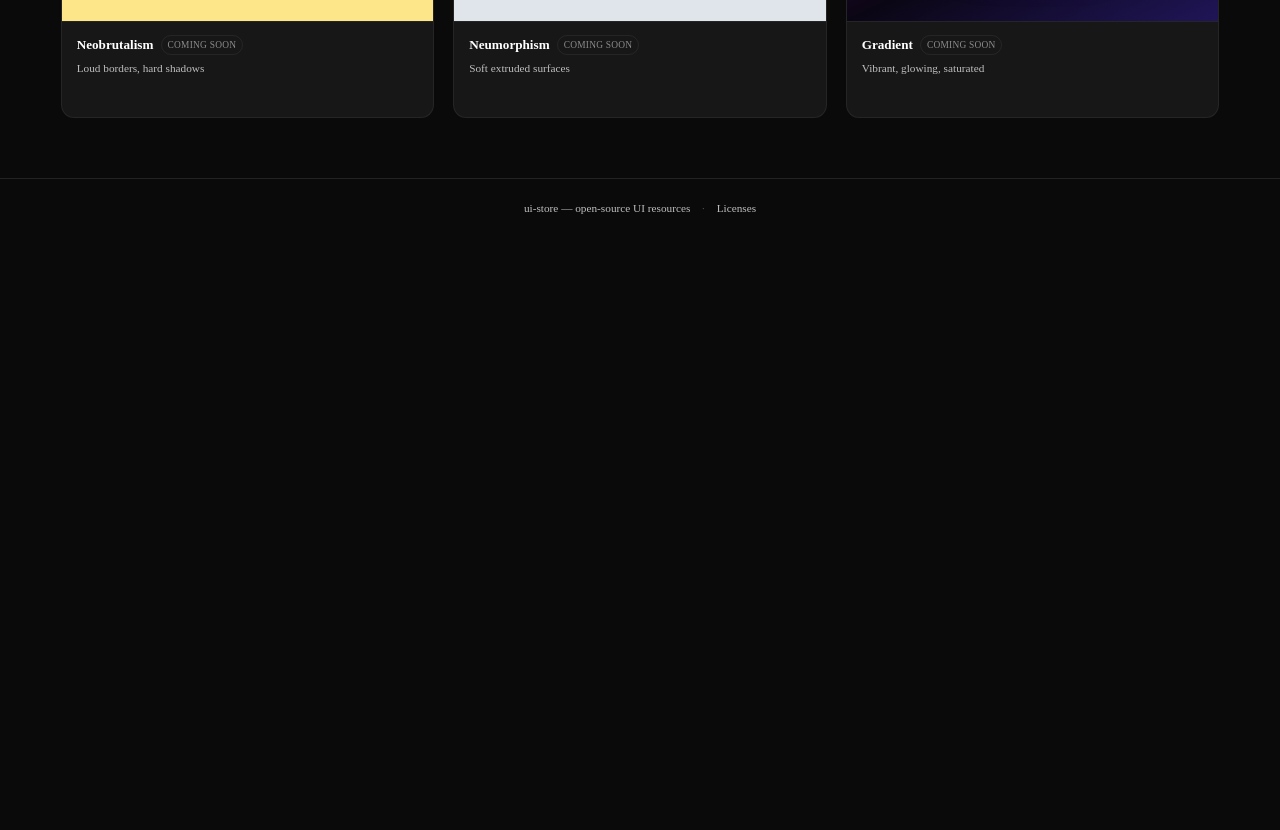
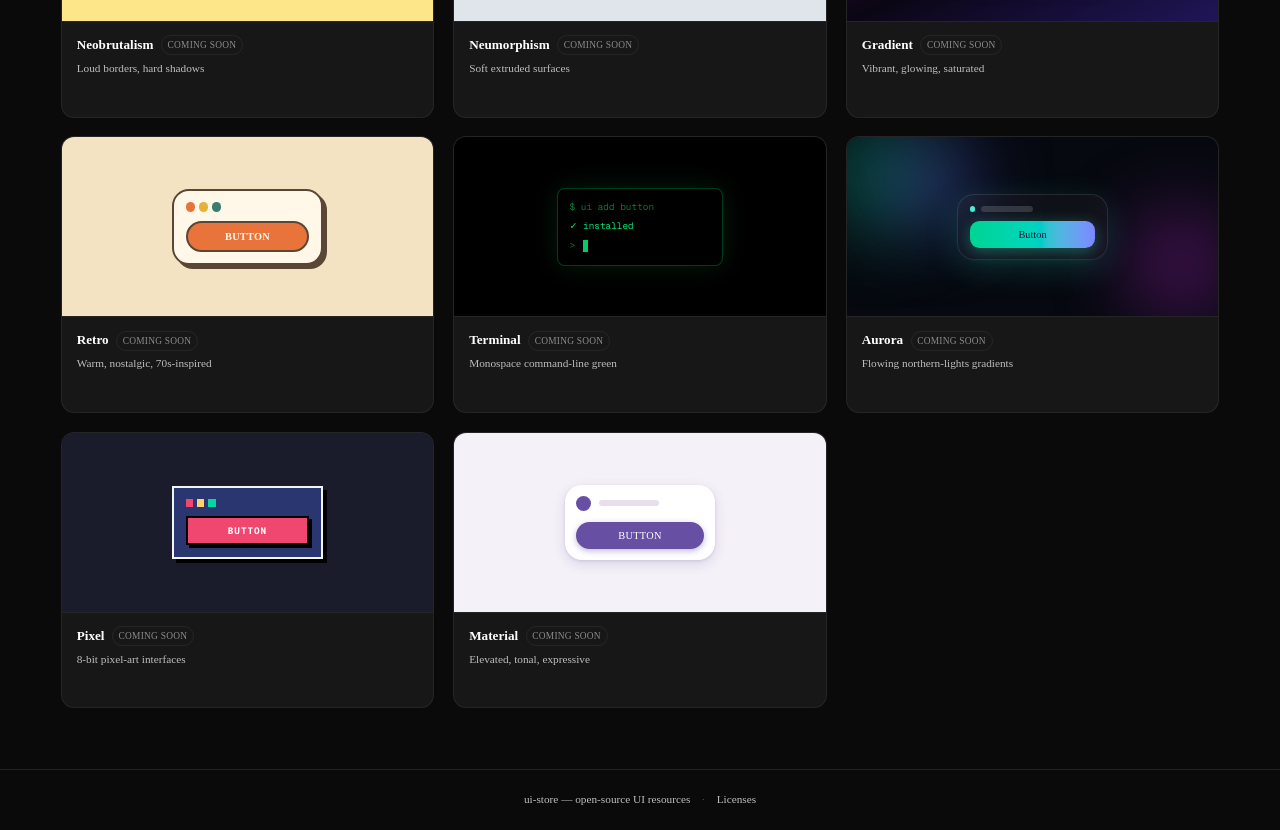
Before and after one commit to kophaiqui/ui-store, a Next.js app: page /style in a window 1280 px wide. Shown: the part 700-1530 px from the top of the page. Before the commit the page ends 939 px from the top, so only its background shows below. Built offline with nearby package versions, Linux system fonts and the light colour scheme.

Commit message:
feat(ui): add five more styles to the gallery
- add Retro, Terminal, Aurora, Pixel, and Material as coming-soon styles
- each ships a distinct representative demo card

```diff
--- a/components/shared/StyleDemo.tsx
+++ b/components/shared/StyleDemo.tsx
@@ -126,6 +126,90 @@ function GradientDemo() {
   );
 }
 
+function RetroDemo() {
+  return (
+    <div className="flex h-full w-full items-center justify-center bg-[#f3e3c3]">
+      <div className="relative w-40 rounded-2xl border-2 border-[#5b4636] bg-[#fff7e8] p-3 shadow-[4px_4px_0_0_#5b4636]">
+        <div className="mb-2.5 flex items-center gap-1">
+          <span className="h-2.5 w-2.5 rounded-full bg-[#e8743b]" />
+          <span className="h-2.5 w-2.5 rounded-full bg-[#e3b23c]" />
+          <span className="h-2.5 w-2.5 rounded-full bg-[#3a7d6e]" />
+        </div>
+        <div className="flex items-center justify-center rounded-full border-2 border-[#5b4636] bg-[#e8743b] py-1.5 text-[0.6875rem] font-bold uppercase tracking-wide text-[#fff7e8]">
+          Button
+        </div>
+      </div>
+    </div>
+  );
+}
+
+function TerminalDemo() {
+  return (
+    <div className="flex h-full w-full items-center justify-center bg-black font-mono">
+      <div className="relative w-44 rounded-md border border-green-500/30 bg-black p-3 text-[0.625rem] leading-relaxed text-green-400 shadow-[0_0_24px_rgba(34,197,94,0.15)]">
+        <div className="mb-1 text-green-500/60">$ ui add button</div>
+        <div className="mb-1">✓ installed</div>
+        <div className="flex items-center">
+          <span className="text-green-500/60">&gt;&nbsp;</span>
+          <span className="ml-0.5 inline-block h-3 w-1.5 animate-pulse bg-green-400" />
+        </div>
+      </div>
+    </div>
+  );
+}
+
+function AuroraDemo() {
+  return (
+    <div className="flex h-full w-full items-center justify-center bg-[#06090f]">
+      <div className="pointer-events-none absolute -left-6 -top-4 h-28 w-28 rounded-full bg-emerald-500/40 blur-2xl" />
+      <div className="pointer-events-none absolute left-10 top-0 h-24 w-24 rounded-full bg-indigo-500/40 blur-2xl" />
+      <div className="pointer-events-none absolute -right-4 bottom-0 h-28 w-28 rounded-full bg-fuchsia-500/30 blur-2xl" />
+      <div className="relative w-40 rounded-2xl border border-white/10 bg-white/[0.04] p-3 shadow-[0_8px_32px_rgba(45,212,191,0.2)] backdrop-blur-sm">
+        <div className="mb-2.5 flex items-center gap-1.5">
+          <span className="h-1.5 w-1.5 rounded-full bg-teal-300" />
+          <span className="h-1.5 w-14 rounded-full bg-white/15" />
+        </div>
+        <div className="flex items-center justify-center rounded-lg bg-gradient-to-r from-emerald-400 via-teal-400 to-indigo-400 py-1.5 text-[0.6875rem] font-medium text-slate-900 shadow-[0_4px_16px_rgba(45,212,191,0.4)]">
+          Button
+        </div>
+      </div>
+    </div>
+  );
+}
+
+function PixelDemo() {
+  return (
+    <div className="flex h-full w-full items-center justify-center bg-[#1a1c2c] font-mono [image-rendering:pixelated]">
+      <div className="relative w-40 border-2 border-[#f4f4f4] bg-[#29366f] p-3 shadow-[4px_4px_0_0_#000]">
+        <div className="mb-2.5 flex items-center gap-1">
+          <span className="h-2 w-2 bg-[#ef476f]" />
+          <span className="h-2 w-2 bg-[#ffd166]" />
+          <span className="h-2 w-2 bg-[#06d6a0]" />
+        </div>
+        <div className="flex items-center justify-center border-2 border-black bg-[#ef476f] py-1.5 text-[0.625rem] font-bold uppercase tracking-widest text-white shadow-[3px_3px_0_0_#000]">
+          Button
+        </div>
+      </div>
+    </div>
+  );
+}
+
+function MaterialDemo() {
+  return (
+    <div className="flex h-full w-full items-center justify-center bg-[#f4f1f8]">
+      <div className="relative w-40 rounded-2xl bg-white p-3 shadow-[0_4px_12px_rgba(103,80,164,0.18),0_1px_3px_rgba(0,0,0,0.1)]">
+        <div className="mb-3 flex items-center gap-2">
+          <span className="h-4 w-4 rounded-full bg-[#6750a4]" />
+          <span className="h-1.5 w-16 rounded-full bg-[#e7e0ec]" />
+        </div>
+        <div className="flex items-center justify-center rounded-full bg-[#6750a4] py-1.5 text-[0.6875rem] font-medium uppercase tracking-wide text-white shadow-[0_2px_6px_rgba(103,80,164,0.4)]">
+          Button
+        </div>
+      </div>
+    </div>
+  );
+}
+
 const DEMOS: Record<string, () => React.ReactElement> = {
   default: DefaultDemo,
   glass: GlassDemo,
@@ -133,4 +217,9 @@ const DEMOS: Record<string, () => React.ReactElement> = {
   neobrutalism: NeobrutalismDemo,
   neumorphism: NeumorphismDemo,
   gradient: GradientDemo,
+  retro: RetroDemo,
+  terminal: TerminalDemo,
+  aurora: AuroraDemo,
+  pixel: PixelDemo,
+  material: MaterialDemo,
 };
--- a/registry/styles.json
+++ b/registry/styles.json
@@ -40,5 +40,40 @@
     "description": "Bold multi-stop gradients, glowing accents, and saturated color that carries the entire interface.",
     "status": "coming-soon",
     "accent": "#d946ef"
+  },
+  "retro": {
+    "name": "Retro",
+    "tagline": "Warm, nostalgic, 70s-inspired",
+    "description": "Cream paper backgrounds, chunky outlines, hard offset shadows, and a warm sunset palette of orange, mustard, and brown.",
+    "status": "coming-soon",
+    "accent": "#e8743b"
+  },
+  "terminal": {
+    "name": "Terminal",
+    "tagline": "Monospace command-line green",
+    "description": "Pure black canvas, phosphor-green monospace type, blinking cursors, and bracketed labels — the interface as a console.",
+    "status": "coming-soon",
+    "accent": "#22c55e"
+  },
+  "aurora": {
+    "name": "Aurora",
+    "tagline": "Flowing northern-lights gradients",
+    "description": "Deep night surfaces lit by drifting teal, indigo, and violet glows, with glassy panels floating on top.",
+    "status": "coming-soon",
+    "accent": "#2dd4bf"
+  },
+  "pixel": {
+    "name": "Pixel",
+    "tagline": "8-bit pixel-art interfaces",
+    "description": "Hard pixel edges, chunky monospace type, blocky shadows, and a vivid retro-game palette. No anti-aliasing allowed.",
+    "status": "coming-soon",
+    "accent": "#ef476f"
+  },
+  "material": {
+    "name": "Material",
+    "tagline": "Elevated, tonal, expressive",
+    "description": "Tonal surfaces, soft elevation shadows, pill-shaped buttons, and a confident accent — clean Material-style hierarchy.",
+    "status": "coming-soon",
+    "accent": "#6750a4"
   }
 }
```
